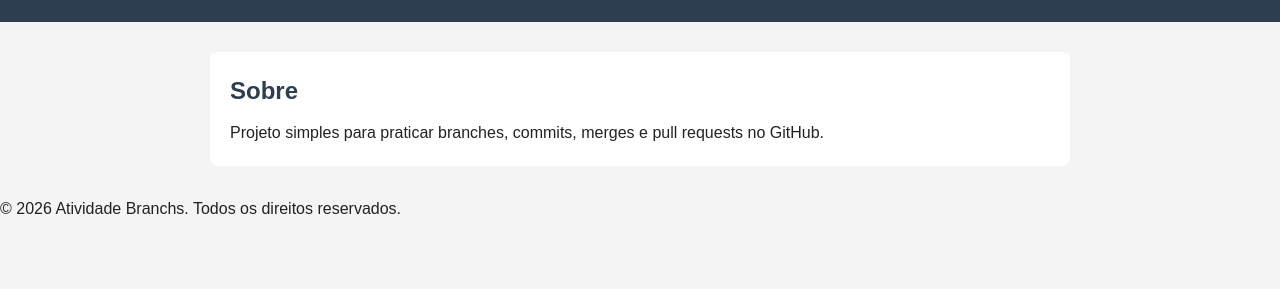
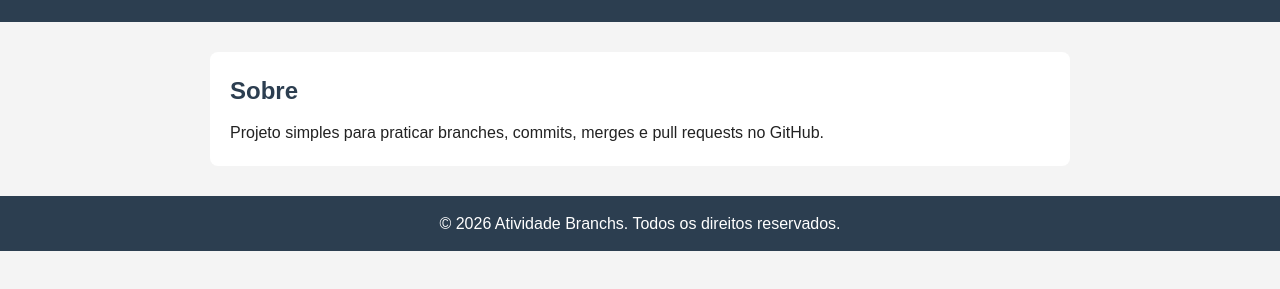
Before and after one commit to leguissamon/atividade-branchs, a plain HTML site: page index.html in a window 1280 px wide. Shown: the part 105-394 px from the top of the page. Drawn offline with Linux system fonts and the light colour scheme.

Commit message:
feat: estiliza o rodape

```diff
--- a/style.css
+++ b/style.css
@@ -50,3 +50,11 @@ h2 {
 .menu a:hover {
   text-decoration: underline;
 }
+
+.rodape {
+  background-color: #2c3e50;
+  color: #fff;
+  text-align: center;
+  padding: 15px;
+  margin-top: 30px;
+}
```
